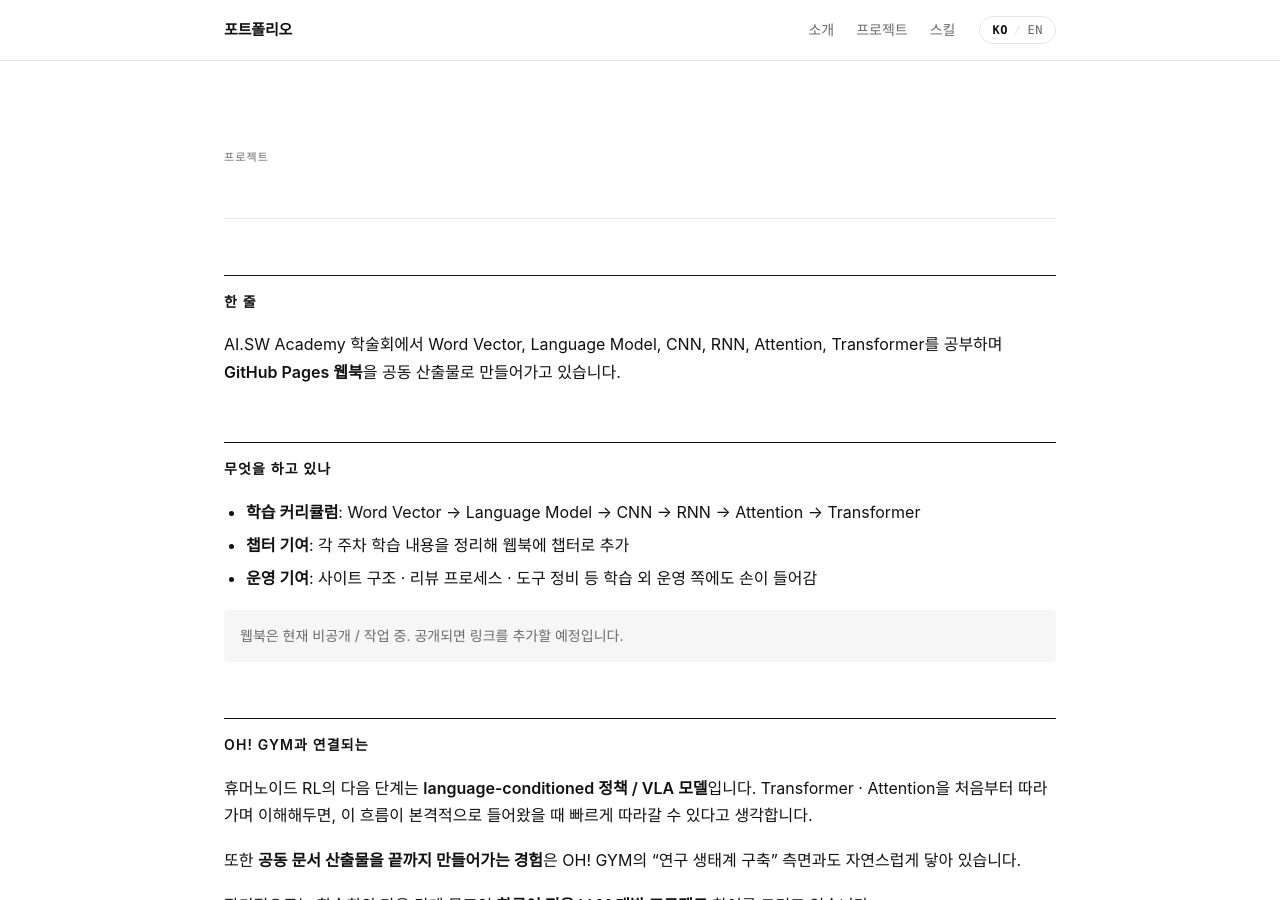
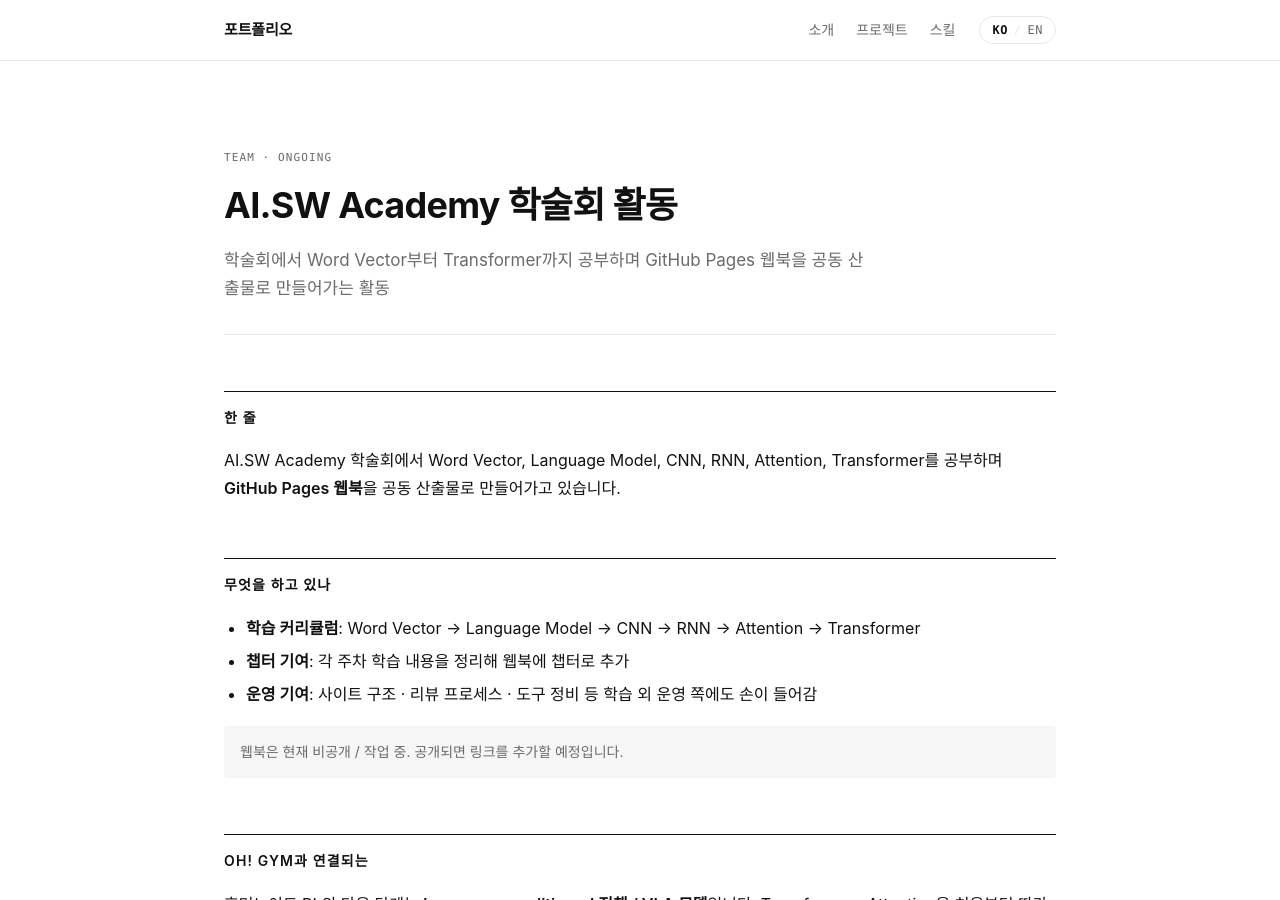
Before and after one commit to wang-gw/portfolio, a Jekyll site: the page built from _projects/aisw-academy.md, in a window 1280 px wide and 900 px high. Built offline with Jekyll 4.4.1, drawn with Linux system fonts in a browser that asks for light colours; some web fonts are replaced.

Commit message:
Update aisw-academy.md

```diff
--- a/_projects/aisw-academy.md
+++ b/_projects/aisw-academy.md
@@ -1,5 +1,5 @@
 ---
-title: "AI.SW Academy 학술회 활동
+title: "AI.SW Academy 학술회 활동"
 title_en: "AI.SW Academy · Deep Learning Fundamentals Web Book"
 order: 5
 tag: "TEAM · ONGOING"
```
